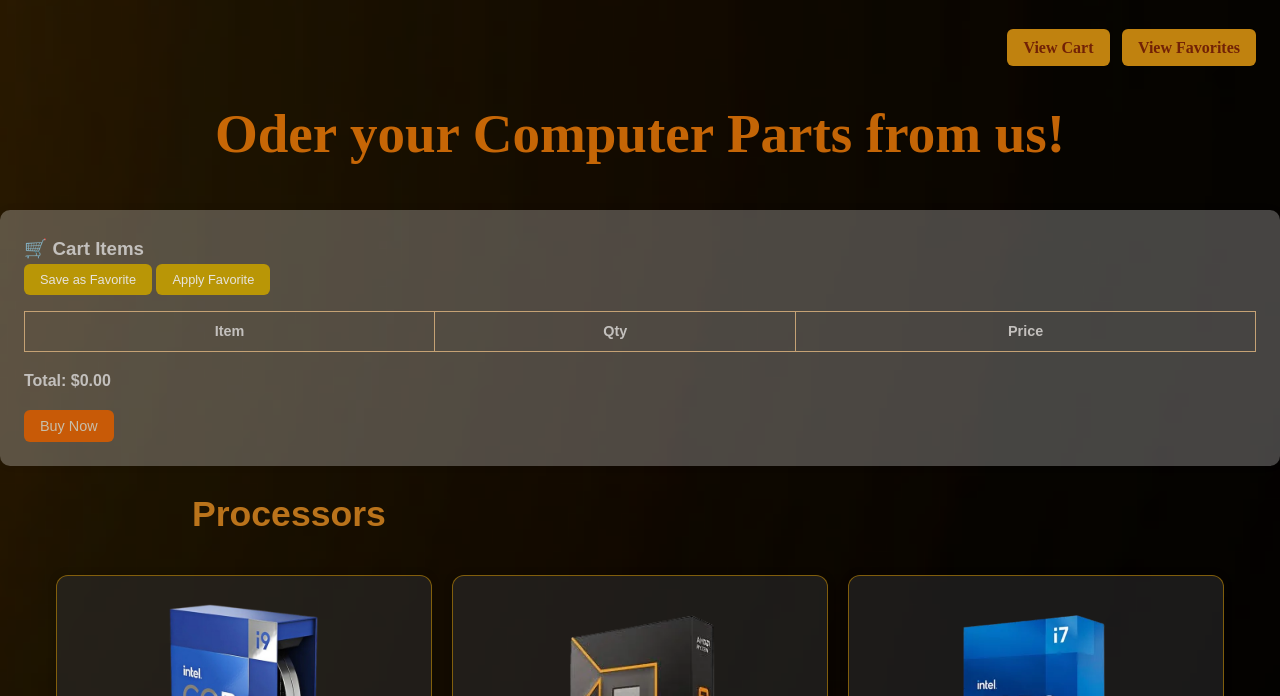
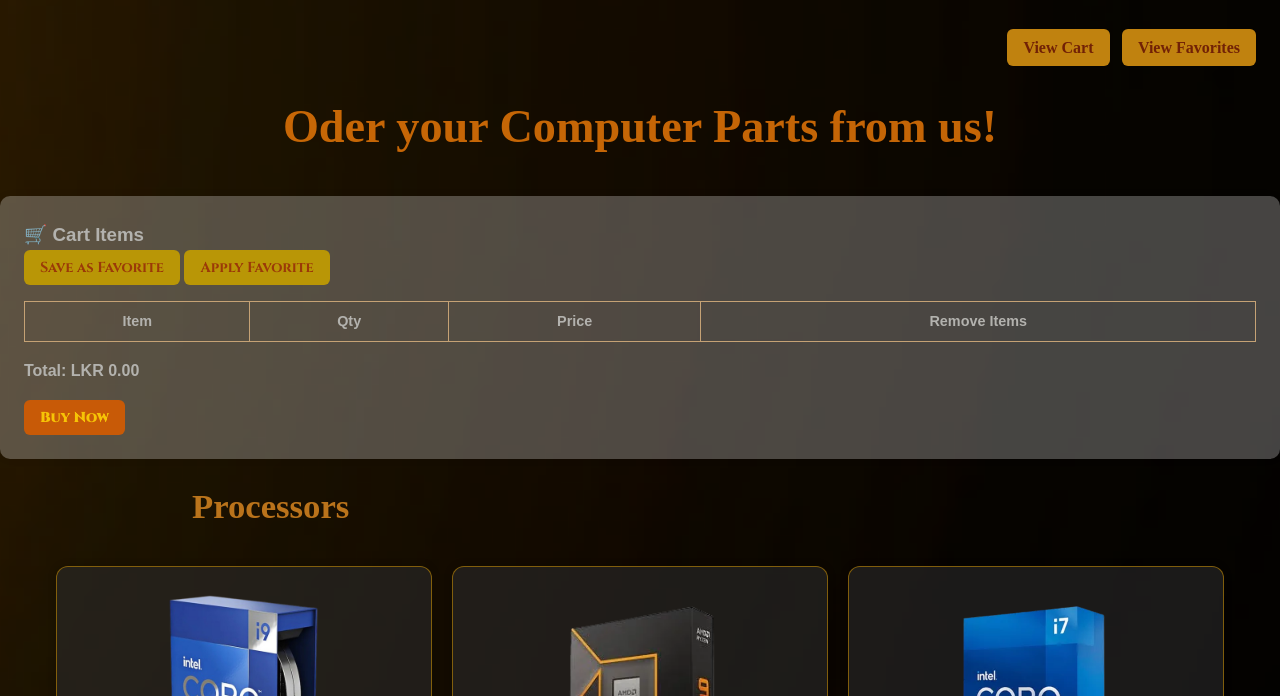
Before and after one commit to chanupadulnuwan/phoenixhub, a plain HTML site: page oder.html in a window 1280 px wide. Both pictures are taken after a click on the button "View Cart". Shown: the part 104-800 px from the top of the page. Drawn offline with Linux system fonts and the light colour scheme.

Commit message:
updated js files and like new pages with old pages

```diff
--- a/Data/products.json
+++ b/Data/products.json
@@ -2,23 +2,71 @@
   {
     "category": "Processors",
     "items": [
-        {"name": "Intel i9", "price": 400, "image": "images\\oders\\i99.webp"},
-        {"name": "AMD Ryzen 9", "price": 350, "image": "images\\oders\\r9-removebg-preview.webp"},
-        {"name": "Intel i7", "price": 300, "image": "images\\oders\\3204-removebg-preview.webp"},
-        {"name": "AMD Ryzen 7", "price": 280, "image": "images\\oders\\r7-removebg-preview.webp"},
-        {"name": "Intel i5", "price": 220, "image": "images\\oders\\i5-removebg-preview.webp"},
-        {"name": "AMD Ryzen 5", "price": 200, "image": "images\\oders\\ry5-removebg-preview.webp"}
+      {
+        "name": "Intel i9",
+        "price": 120000,
+        "image": "images\\oders\\i99.webp"
+      },
+      {
+        "name": "AMD Ryzen 9",
+        "price": 105000,
+        "image": "images\\oders\\r9-removebg-preview.webp"
+      },
+      {
+        "name": "Intel i7",
+        "price": 90000,
+        "image": "images\\oders\\3204-removebg-preview.webp"
+      },
+      {
+        "name": "AMD Ryzen 7",
+        "price": 84000,
+        "image": "images\\oders\\r7-removebg-preview.webp"
+      },
+      {
+        "name": "Intel i5",
+        "price": 66000,
+        "image": "images\\oders\\i5-removebg-preview.webp"
+      },
+      {
+        "name": "AMD Ryzen 5",
+        "price": 60000,
+        "image": "images\\oders\\ry5-removebg-preview.webp"
+      }
     ]
   },
   {
     "category": "Graphic Cards",
     "items": [
-        {"name": "NVIDIA RTX 3080", "price": 800, "image": "images\\oders\\gpc\\NVIDIA_RTX_3080-removebg-preview.webp"},
-        {"name": "AMD RX 6800", "price": 650, "image": "images\\oders\\gpc\\AMD_RX_6800-removebg-preview.webp"},
-        {"name": "NVIDIA RTX 4070", "price": 600, "image": "images\\oders\\gpc\\NVIDIA_RTX_4070-removebg-preview.webp"},
-        {"name": "AMD RX 7900 XT", "price": 900, "image": "images\\oders\\gpc\\AMD_RX_7900_XT-removebg-preview.webp"},
-        {"name": "NVIDIA GTX 1660 Super", "price": 220, "image": "images\\oders\\gpc\\NVIDIA_GTX_1660_Super-removebg-preview.webp"},
-        {"name": "Intel Arc A770", "price": 400, "image": "images\\oders\\gpc\\Intel_Arc_A770-removebg-preview.webp"}
+      {
+        "name": "NVIDIA RTX 3080",
+        "price": 240000,
+        "image": "images\\oders\\gpc\\NVIDIA_RTX_3080-removebg-preview.webp"
+      },
+      {
+        "name": "AMD RX 6800",
+        "price": 195000,
+        "image": "images\\oders\\gpc\\AMD_RX_6800-removebg-preview.webp"
+      },
+      {
+        "name": "NVIDIA RTX 4070",
+        "price": 180000,
+        "image": "images\\oders\\gpc\\NVIDIA_RTX_4070-removebg-preview.webp"
+      },
+      {
+        "name": "AMD RX 7900 XT",
+        "price": 270000,
+        "image": "images\\oders\\gpc\\AMD_RX_7900_XT-removebg-preview.webp"
+      },
+      {
+        "name": "NVIDIA GTX 1660 Super",
+        "price": 66000,
+        "image": "images\\oders\\gpc\\NVIDIA_GTX_1660_Super-removebg-preview.webp"
+      },
+      {
+        "name": "Intel Arc A770",
+        "price": 120000,
+        "image": "images\\oders\\gpc\\Intel_Arc_A770-removebg-preview.webp"
+      }
     ]
   },
   {
@@ -26,60 +74,104 @@
     "items": [
       {
         "name": "ASUS ROG",
-          "price": 300,
+        "price": 90000,
         "image": "images\\oders\\mother B\\ASUS_ROG-removebg-preview.webp"
       },
       {
         "name": "MSI B550",
-          "price": 180,
+        "price": 54000,
         "image": "images\\oders\\mother B\\MSI_B550L-removebg-preview.webp"
       },
       {
         "name": "Gigabyte Z690 AORUS",
-          "price": 250,
+        "price": 75000,
         "image": "images\\oders\\mother B\\Gigabyte_Z690_AORUS-removebg-preview.webp"
       },
       {
         "name": "ASRock B450M",
-          "price": 120,
+        "price": 36000,
         "image": "images\\oders\\mother B\\ASRock_B450M-removebg-preview.webp"
       },
       {
         "name": "ASUS TUF Gaming X570",
-          "price": 220,
+        "price": 66000,
         "image": "images\\oders\\mother B\\ASUS_TUF_Gaming_X570-removebg-preview.webp"
       },
       {
         "name": "MSI Z790 Tomahawk",
-          "price": 250,
+        "price": 75000,
         "image": "images\\oders\\mother B\\MSI_Z790_Tomahawk-removebg-preview (1) (1).webp"
       }
     ]
   },
-
   {
     "category": "Memory (RAM)",
     "items": [
-        { "name": "Corsair Vengeance 16GB", "price": 80, "image": "images\\oders\\RAM\\Corsair_Vengeance_16GB-removebg-preview.webp" },
-        { "name": "G.Skill Ripjaws 32GB", "price": 140, "image": "images\\oders\\RAM\\G.Skill_Ripjaws_32GB-removebg-preview.webp" },
-        { "name": "Kingston Fury 16GB", "price": 75, "image": "images\\oders\\RAM\\Kingston_Fury_16GB-removebg-preview.webp" },
-        { "name": "Crucial Ballistix 32GB", "price": 135, "image": "images\\oders\\RAM\\Crucial_Ballistix_32GB-removebg-preview.webp" },
-        { "name": "TeamGroup T-Force 16GB", "price": 70, "image": "images\\oders\\RAM\\TeamGroup_T-Force_16GB-removebg-preview.webp" },
-        { "name": "Patriot Viper Steel 32GB", "price": 130, "image": "images\\oders\\RAM\\Patriot_Viper_Steel_32GB_-removebg-preview.webp" }
+      {
+        "name": "Corsair Vengeance 16GB",
+        "price": 24000,
+        "image": "images\\oders\\RAM\\Corsair_Vengeance_16GB-removebg-preview.webp"
+      },
+      {
+        "name": "G.Skill Ripjaws 32GB",
+        "price": 42000,
+        "image": "images\\oders\\RAM\\G.Skill_Ripjaws_32GB-removebg-preview.webp"
+      },
+      {
+        "name": "Kingston Fury 16GB",
+        "price": 22500,
+        "image": "images\\oders\\RAM\\Kingston_Fury_16GB-removebg-preview.webp"
+      },
+      {
+        "name": "Crucial Ballistix 32GB",
+        "price": 40500,
+        "image": "images\\oders\\RAM\\Crucial_Ballistix_32GB-removebg-preview.webp"
+      },
+      {
+        "name": "TeamGroup T-Force 16GB",
+        "price": 21000,
+        "image": "images\\oders\\RAM\\TeamGroup_T-Force_16GB-removebg-preview.webp"
+      },
+      {
+        "name": "Patriot Viper Steel 32GB",
+        "price": 39000,
+        "image": "images\\oders\\RAM\\Patriot_Viper_Steel_32GB_-removebg-preview.webp"
+      }
     ]
   },
   {
     "category": "Storage",
     "items": [
-        { "name": "Samsung 970 EVO 1TB SSD", "price": 110, "image": "images\\oders\\strg\\samsung_970_evo_1tb_ssd.webp" },
-        { "name": "WD Blue 2TB HDD", "price": 60, "image": "images\\oders\\strg\\wd_blue_2tb_hdd.webp" },
-        { "name": "Crucial MX500 1TB SSD", "price": 95, "image": "images\\oders\\strg\\crucial_mx500_1tb_ssd.webp" },
-        { "name": "Seagate Barracuda 4TB HDD", "price": 85, "image": "images\\oders\\strg\\seagate_barracuda_4tb_hdd.webp" },
-        { "name": "Kingston A2000 1TB NVMe", "price": 100, "image": "images\\oders\\strg\\kingston_a2000_1tb_nvme.webp" },
-        { "name": "WD Black SN850 2TB NVMe", "price": 180, "image": "images\\oders\\strg\\wd_black_sn850_2tb_nvme.webp" }
+      {
+        "name": "Samsung 970 EVO 1TB SSD",
+        "price": 33000,
+        "image": "images\\oders\\strg\\samsung_970_evo_1tb_ssd.webp"
+      },
+      {
+        "name": "WD Blue 2TB HDD",
+        "price": 18000,
+        "image": "images\\oders\\strg\\wd_blue_2tb_hdd.webp"
+      },
+      {
+        "name": "Crucial MX500 1TB SSD",
+        "price": 28500,
+        "image": "images\\oders\\strg\\crucial_mx500_1tb_ssd.webp"
+      },
+      {
+        "name": "Seagate Barracuda 4TB HDD",
+        "price": 25500,
+        "image": "images\\oders\\strg\\seagate_barracuda_4tb_hdd.webp"
+      },
+      {
+        "name": "Kingston A2000 1TB NVMe",
+        "price": 30000,
+        "image": "images\\oders\\strg\\kingston_a2000_1tb_nvme.webp"
+      },
+      {
+        "name": "WD Black SN850 2TB NVMe",
+        "price": 54000,
+        "image": "images\\oders\\strg\\wd_black_sn850_2tb_nvme.webp"
+      }
     ]
   }
-
-
-
 ]
--- a/oder.html
+++ b/oder.html
@@ -62,13 +62,15 @@
               <th>Item</th>
               <th>Qty</th>
               <th>Price</th>
+              <th>Remove Items</th>
+
             </tr>
           </thead>
           <tbody id="cf-cartTableBody"></tbody>
         </table>
       </div>
       <div class="cf-total">
-        Total: $<span id="cf-cartTotal">0</span>
+        Total: LKR <span id="cf-cartTotal">0</span>
       </div>
       <button id="cf-buyNowBtn">Buy Now</button>
     </div>
@@ -91,7 +93,6 @@
           <li>011 234 2342</li>
           <li>031 829 929 92</li>
       </ul>
-  </div>
       <div class="footer-section">
         <h4>Follow Us</h4>
         <ul class="social-links">
@@ -104,6 +105,8 @@
   <div class="footer-bottom">
     <p>&copy; 2025 Phoenix Hub. All rights reserved.</p>
   </div>
+  </div>
+
 </footer>
 </body>
 
--- a/scripits/pay.js
+++ b/scripits/pay.js
@@ -14,7 +14,7 @@ function renderCheckoutCart() {
     row.innerHTML = `
       <td>${item.name}</td>
       <td>${item.qty}</td>
-      <td>$${(item.qty * item.price).toFixed(2)}</td>
+      <td>LKR ${(item.qty * item.price).toFixed(2)}</td>
     `;
     cartBody.appendChild(row);
     total += item.qty * item.price;
--- a/scripits/products.js
+++ b/scripits/products.js
@@ -1,5 +1,8 @@
+// Ensure DOM is fully loaded before running script
 
-const cart = [];
+document.addEventListener("DOMContentLoaded", () => {
+
+  const cart = JSON.parse(localStorage.getItem("cart")) || [];
   let favorites = [];
 
   // DOM Elements
@@ -15,23 +18,23 @@ const favoritesSection = document.getElementById("cf-favoritesSection");
   const addFavoritesBtn = document.getElementById("cf-addFavoritesBtn");
   const applyFavoritesBtn = document.getElementById("cf-applyFavoritesBtn");
 
-// Load and Render Products
+  // Load and Render Products from JSON
   fetch("./data/products.json")
     .then(res => res.json())
     .then(data => {
       data.forEach(category => renderCategory(category));
+      restoreQuantitiesFromCart();
+      renderCart();
     });
 
+  // Render Each Category and Product Cards
   function renderCategory(category) {
-  // Create container
     const wrapper = document.createElement("div");
 
-  // Add title outside grid
     const heading = document.createElement("h2");
     heading.textContent = category.category;
     wrapper.appendChild(heading);
 
-  // Create product grid
     const section = document.createElement("section");
     section.className = "category";
     section.id = category.category.replace(/\s+/g, '');
@@ -45,7 +48,7 @@ function renderCategory(category) {
       div.innerHTML = `
         <img src="${item.image}" alt="${item.name}">
         <strong class="product-title">${item.name}</strong>
-      <p class="product-price">$${item.price}</p>
+        <p class="product-price">LKR ${item.price}</p>
         <label class="quantity-label">Quantity</label>
         <input type="number" value="0" min="0">
         <div class="icons">
@@ -55,7 +58,7 @@ function renderCategory(category) {
 
       const cartBtn = div.querySelector(".cart-icon");
       cartBtn.addEventListener("click", () => {
-      const qty = parseInt(div.querySelector("input").value);
+        const qty = parseInt(div.querySelector("input").value) || 0;
         if (qty > 0) {
           const existing = cart.find(p => p.name === item.name);
           if (existing) {
@@ -63,10 +66,10 @@ function renderCategory(category) {
           } else {
             cart.push({ name: item.name, price: item.price, qty });
           }
-        cartBtn.classList.add("added");
+          cartBtn.classList.add("added"); // Highlight added cart icon
           renderCart();
         } else {
-        alert("Please enter a quantity greater than 0."); //generate a error message
+          alert("Please enter a quantity greater than 0.");
         }
       });
 
@@ -77,43 +80,64 @@ function renderCategory(category) {
     productSections.appendChild(wrapper);
   }
 
-// Render Cart
+  // Render Cart Items and Total
   function renderCart() {
     cartTableBody.innerHTML = "";
     let total = 0;
-  cart.forEach(item => {
+    cart.forEach((item, index) => {
       const row = document.createElement("tr");
       row.innerHTML = `
         <td>${item.name}</td>
         <td>${item.qty}</td>
-      <td>$${(item.price * item.qty).toFixed(2)}</td>
+        <td>LKR ${(item.price * item.qty).toFixed(2)}</td>
+        <td><button onclick="removeFromCart(${index})">❌</button></td>
       `;
       total += item.price * item.qty;
       cartTableBody.appendChild(row);
     });
     cartTotal.textContent = total.toFixed(2);
+    localStorage.setItem("cart", JSON.stringify(cart)); // Save cart on every change
   }
 
-// Toggle Cart / Favorites
+  // Remove Item from Cart
+  function removeFromCart(index) {
+    cart.splice(index, 1);
+    renderCart();
+  }
+
+  // Restore Quantity Inputs and Cart Icon State from Stored Cart
+  function restoreQuantitiesFromCart() {
+    cart.forEach(item => {
+      const product = [...document.querySelectorAll(".product")].find(p => p.dataset.name === item.name);
+      if (product) {
+        product.querySelector("input").value = item.qty;
+        const cartBtn = product.querySelector(".cart-icon");
+        if (cartBtn) cartBtn.classList.add("added");
+      }
+    });
+  }
+
+  // Toggle Cart Section
   viewCartBtn.addEventListener("click", () => {
     cartSection.classList.toggle("cf-hidden");
     favoritesSection.classList.add("cf-hidden");
     renderCart();
   });
 
+  // Toggle Favorites Section
   viewFavoritesBtn.addEventListener("click", () => {
     favoritesSection.classList.toggle("cf-hidden");
     cartSection.classList.add("cf-hidden");
     renderFavorites();
   });
 
-// Save as Favorite
+  // Save Current Cart to Favorites
   addFavoritesBtn.addEventListener("click", () => {
     localStorage.setItem("favorites", JSON.stringify(cart));
     alert("Current order saved as favorite!");
   });
 
-// Apply Favorite
+  // Apply Favorite Items into Cart
   applyFavoritesBtn.addEventListener("click", () => {
     const favs = JSON.parse(localStorage.getItem("favorites") || "[]");
     favs.forEach(fav => {
@@ -135,16 +159,22 @@ function renderFavorites() {
     const favs = JSON.parse(localStorage.getItem("favorites") || "[]");
     favs.forEach(item => {
       const li = document.createElement("li");
-    li.textContent = `${item.qty} x ${item.name} - $${(item.qty * item.price).toFixed(2)}`;
+      li.textContent = `${item.qty} x ${item.name} - LKR ${(item.qty * item.price).toFixed(2)}`;
       favoritesList.appendChild(li);
     });
   }
-document.getElementById("cf-buyNowBtn").addEventListener("click", () => {
+
+  // Buy Now - Go to Checkout Page
+  const buyBtn = document.getElementById("cf-buyNowBtn");
+  if (buyBtn) {
+    buyBtn.addEventListener("click", () => {
       if (cart.length === 0) {
         alert("🛑 Your cart is empty. Please add items before checking out.");
         return;
       }
+      localStorage.setItem("cart", JSON.stringify(cart));
+      window.location.href = "pay.html";
+    });
+  }
 
-  localStorage.setItem("cart", JSON.stringify(cart)); // Save to localStorage
-  window.location.href = "pay.html"; // Go to payment page
   });
--- a/styles/p_page.css
+++ b/styles/p_page.css
@@ -27,6 +27,7 @@ h2 {
   margin: 20px 0;
   color: #dc8821d3;
   margin-left: 4dvb;
+  font-family: 'Times New Roman', Times, serif;
 }
 
 .category {
@@ -139,23 +140,27 @@ h2 {
 }
 #cf-addFavoritesBtn{
   background-color:  #b99606;
-  color: rgb(230, 227, 222);
+  color: rgb(155, 57, 8);
   border: none;
   border-radius: 6px;
   padding: 0.5rem 1rem;
-  font-size: .8rem;
+  font-size: .9rem;
   cursor: pointer;
   transition: background 0.3s ease;;
+  font-family: 'cinzel';
+  font-weight: bolder;
 }
 #cf-applyFavoritesBtn{
   background-color:  #b99606;
-  color: rgb(230, 227, 222);
+  color: rgb(155, 57, 8);
   border: none;
   border-radius: 6px;
   padding: 0.5rem 1rem;
-  font-size: .8rem;
+  font-size: .9rem;
   cursor: pointer;
   transition: background 0.3s ease;;
+  font-family: 'cinzel';
+  font-weight: bolder;
 
 }
 
@@ -167,7 +172,7 @@ h2 {
   background: #ffffff42;
   border-radius: 10px;
   box-shadow: 0 0 10px rgba(0, 0, 0, 0.05);
-  color: #c3c0bd;
+  color: #b3b2ae;
 
 }
 
@@ -201,12 +206,14 @@ h2 {
 #cf-addFavoritesToCartBtn {
   margin-top: 1rem;
   background-color: #c85a07;
-  color: rgb(199, 190, 171);
+  color: rgba(250, 205, 7, 0.923);
   border: none;
   border-radius: 6px;
   padding: 0.5rem 1rem;
   font-size: 0.9rem;
   cursor: pointer;
+  font-weight: 900;
+  font-family: "cinzel";
 }
 
 #cf-buyNowBtn:hover,
@@ -222,8 +229,8 @@ h2 {
 
 .cf-fav-list li {
   padding: 0.5rem;
-  background: #f9f9f9;
-  border: 1px solid #ddd;
+  background: #f9f9f945;
+  border: 1px solid #f1a008;
   margin-bottom: 0.5rem;
   font-size: 0.95rem;
   color: #000;
@@ -257,10 +264,10 @@ h2 {
     font-size: 1rem;
   }
   h1{
-    font-size: 5cap;
+    font-size: 4.2cap;
   }
   h2{
-    font-size: 4ch;
+    font-size: 3.9ch;
     margin: 20px 0;
     margin-left: 24dvb;
   }
@@ -276,7 +283,8 @@ h2 {
   padding: 1rem;
   color: #ccc5c5;
   background-color: #1f1f1fa6;
-  margin-top: 5dvb;
+  margin-top: 3dvb;
+  margin-bottom: 2dvb;
 
 }
 
@@ -338,13 +346,14 @@ h2 {
 .checkout-submit {
   width: 100%;
   background-color: #a38304;
-  color: white;
+  color: rgb(16, 7, 1);
   padding: 0.8rem;
   border: none;
   border-radius: 6px;
   margin-top: 1.5rem;
   font-size: 1rem;
   cursor: pointer;
+  font-weight: 900;
 }
 
 .checkout-submit:hover {
@@ -398,4 +407,5 @@ h2 {
   text-align: center;
   padding: 10px 0;
   font-size: 0.9rem;
+  margin-top: 1dvb;
 }
```
Also changed, not shown: aboutus.html (+1 -0 lines), consoles.html (+1 -0 lines), faq.html (+1 -0 lines), games.html (+1 -0 lines), index.html (+1 -0 lines), pay.html (+3 -3 lines), peripherals.html (+1 -0 lines), upcoming.html (+1 -0 lines). Lines whose indentation alone changed are shown as unchanged.
